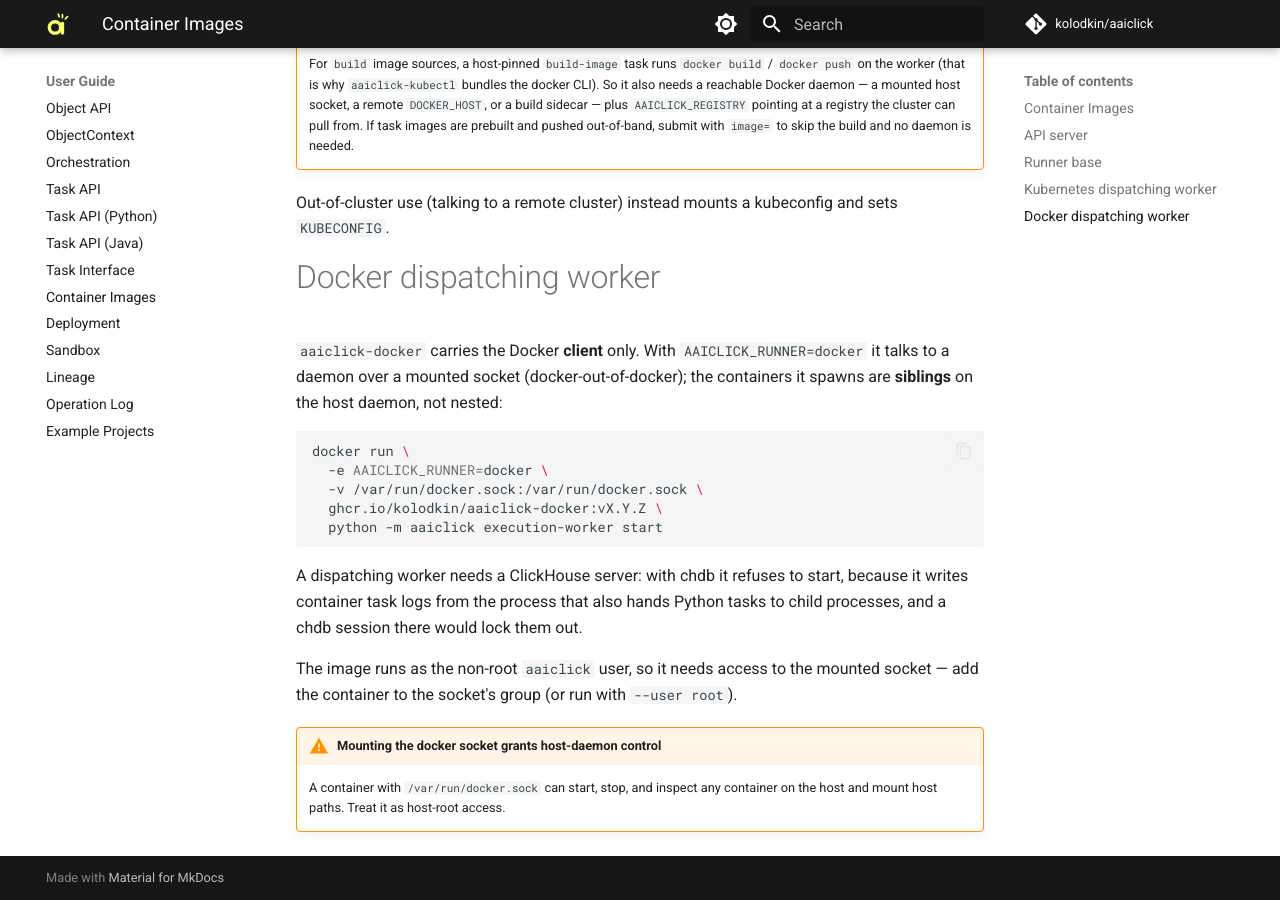
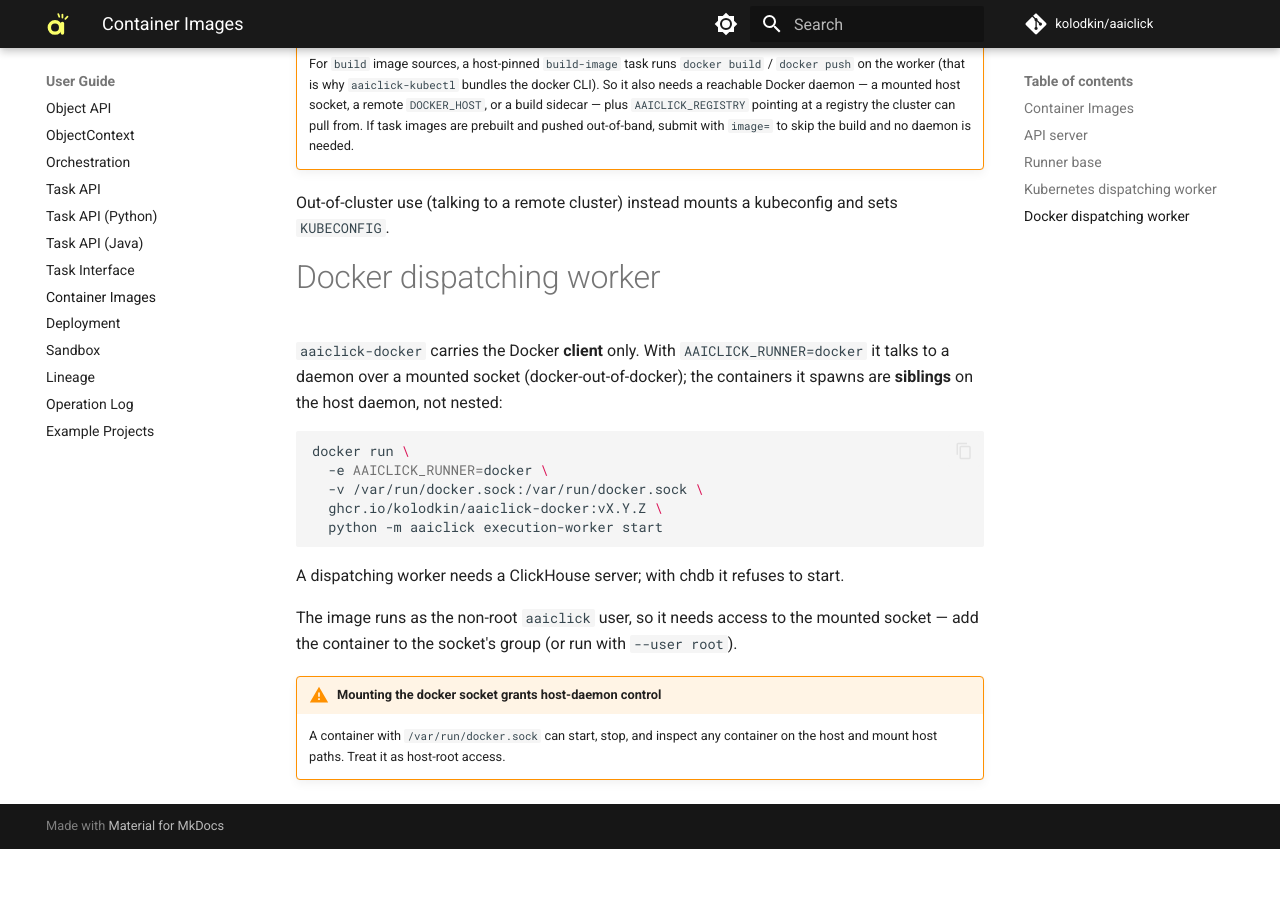
Before and after one commit to kolodkin/aaiclick, an MkDocs documentation site: the page built from docs/user_guide/container_images.md, in a window 1280 px wide and 900 px high, scrolled down 3480 px. Built offline with MkDocs 1.6.1 and Material for MkDocs 9.7.7, drawn with Linux system fonts in a browser that asks for light colours; comment, search, counter and statistics services are not loaded; after the commit the page ends 4329 px from its top, so only the background shows below that.

Commit message:
Shorten the dispatching-worker ClickHouse note
Co-Authored-By: Claude Opus 5.5 <noreply@anthropic.com>
Claude-Session: https://claude.ai/code/session_01Ph2NWQKUwttRzcLqfo5LYN

````diff
--- a/docs/user_guide/container_images.md
+++ b/docs/user_guide/container_images.md
@@ -165,9 +165,7 @@ docker run \
   python -m aaiclick execution-worker start
 ```
 
-A dispatching worker needs a ClickHouse server: with chdb it refuses to start,
-because it writes container task logs from the process that also hands Python
-tasks to child processes, and a chdb session there would lock them out.
+A dispatching worker needs a ClickHouse server; with chdb it refuses to start.
 
 The image runs as the non-root `aaiclick` user, so it needs access to the mounted
 socket — add the container to the socket's group (or run with `--user root`).
````
